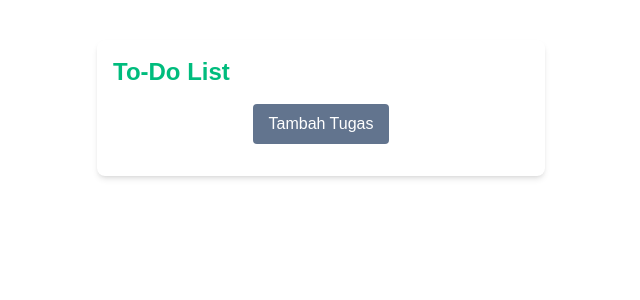
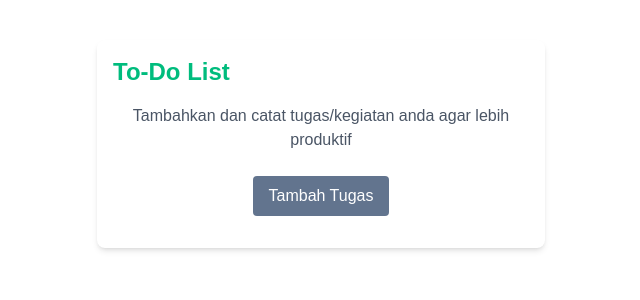
Before and after one commit to Ibnub00/todolist, a Next.js app: page / in a window 1280 px wide. Shown: the top 300 px of the page, without its empty margins (319-959 px from the left). Built offline with nearby package versions, Linux system fonts and the light colour scheme; no server answers; the database is empty.

Commit message:
deksripsi

```diff
--- a/src/components/todolist.tsx
+++ b/src/components/todolist.tsx
@@ -141,6 +141,9 @@ export default function TodoList() {
   return (
     <div className="max-w-md mx-auto mt-10 p-4 bg-white shadow-md rounded-lg">
       <h1 className="text-2xl text-emerald-500 font-bold mb-4">To-Do List</h1>
+      <p className="text-gray-600 text-center mb-6">
+  Tambahkan dan catat tugas/kegiatan anda agar lebih produktif
+</p>
       <div className="flex justify-center mb-4">
         <button
           onClick={addTask}
```
